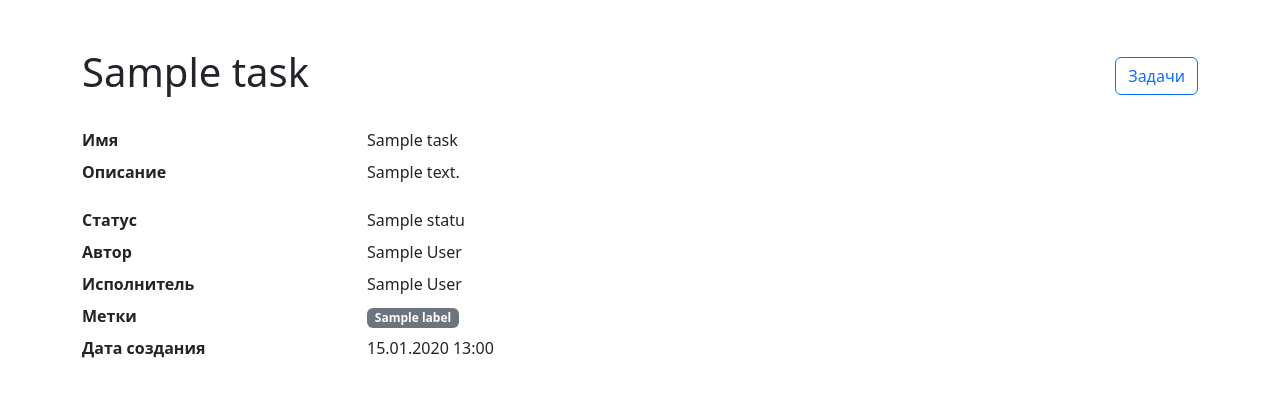
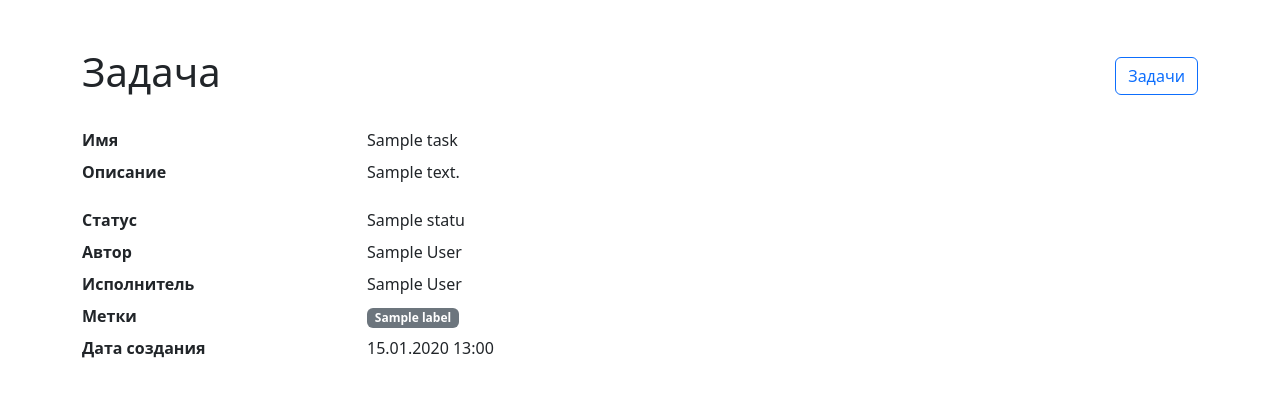
Before and after one commit to arnautovd/python-django-development-project-52, a Django app: page /tasks/1/ in a window 1280 px wide. Shown: the part 56-453 px from the top of the page. Run offline with Django 5.2, Linux system fonts and the light colour scheme; a user stored in the database is signed in; tables that the repository leaves empty hold one stand-in row (values such as "Sample post"); some libraries are stand-ins or nearby versions.

Commit message:
Avoid duplicate task detail title

```diff
--- a/templates/task_detail.html
+++ b/templates/task_detail.html
@@ -1,10 +1,10 @@
 {% extends "base.html" %}
 
-{% block title %}{{ task.name }}{% endblock %}
+{% block title %}Задача{% endblock %}
 
 {% block content %}
 <div class="d-flex justify-content-between align-items-center mb-4">
-    <h1>{{ task.name }}</h1>
+    <h1>Задача</h1>
     <a class="btn btn-outline-primary" href="{% url 'tasks' %}">Задачи</a>
 </div>
 
```
